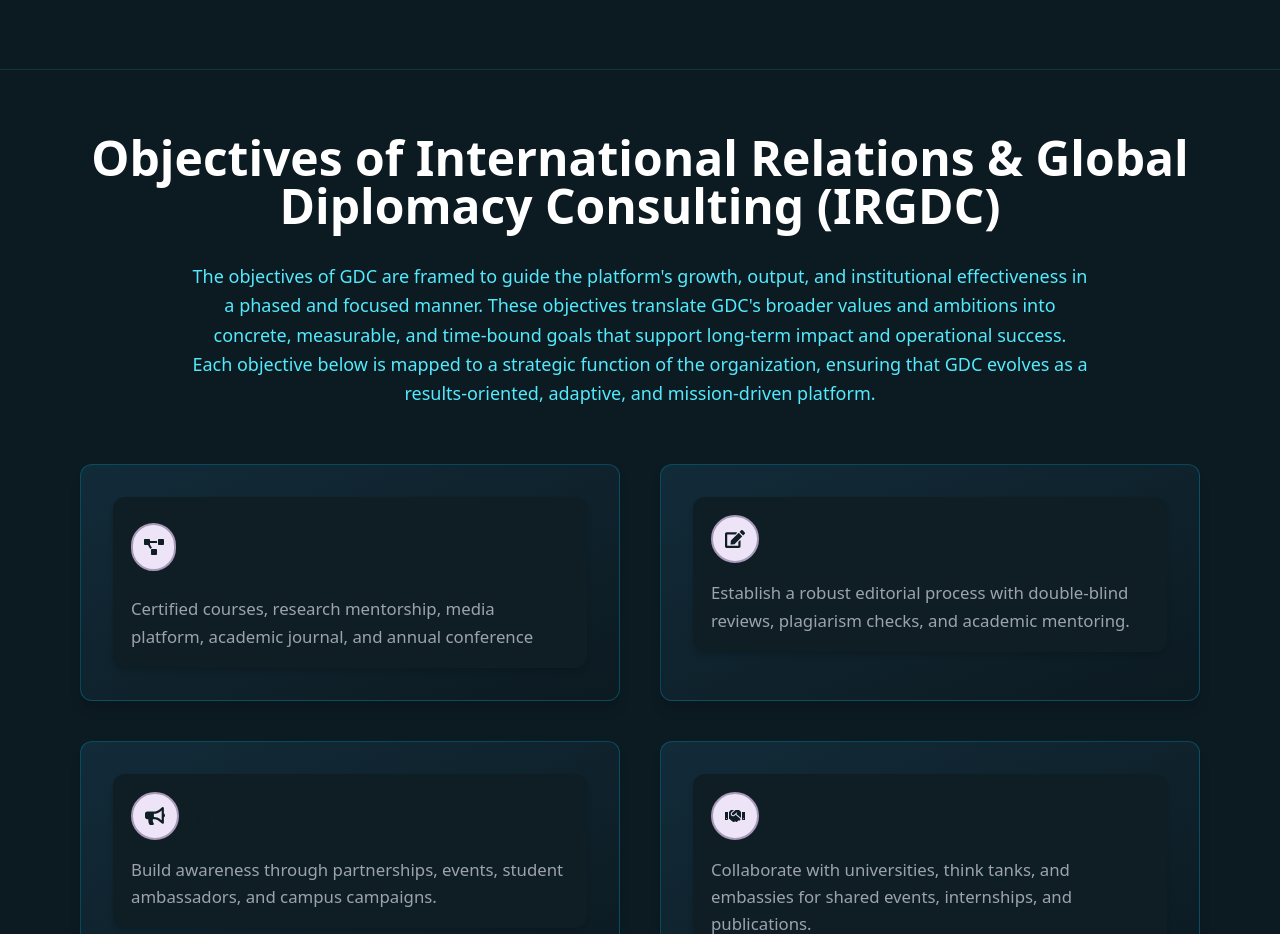
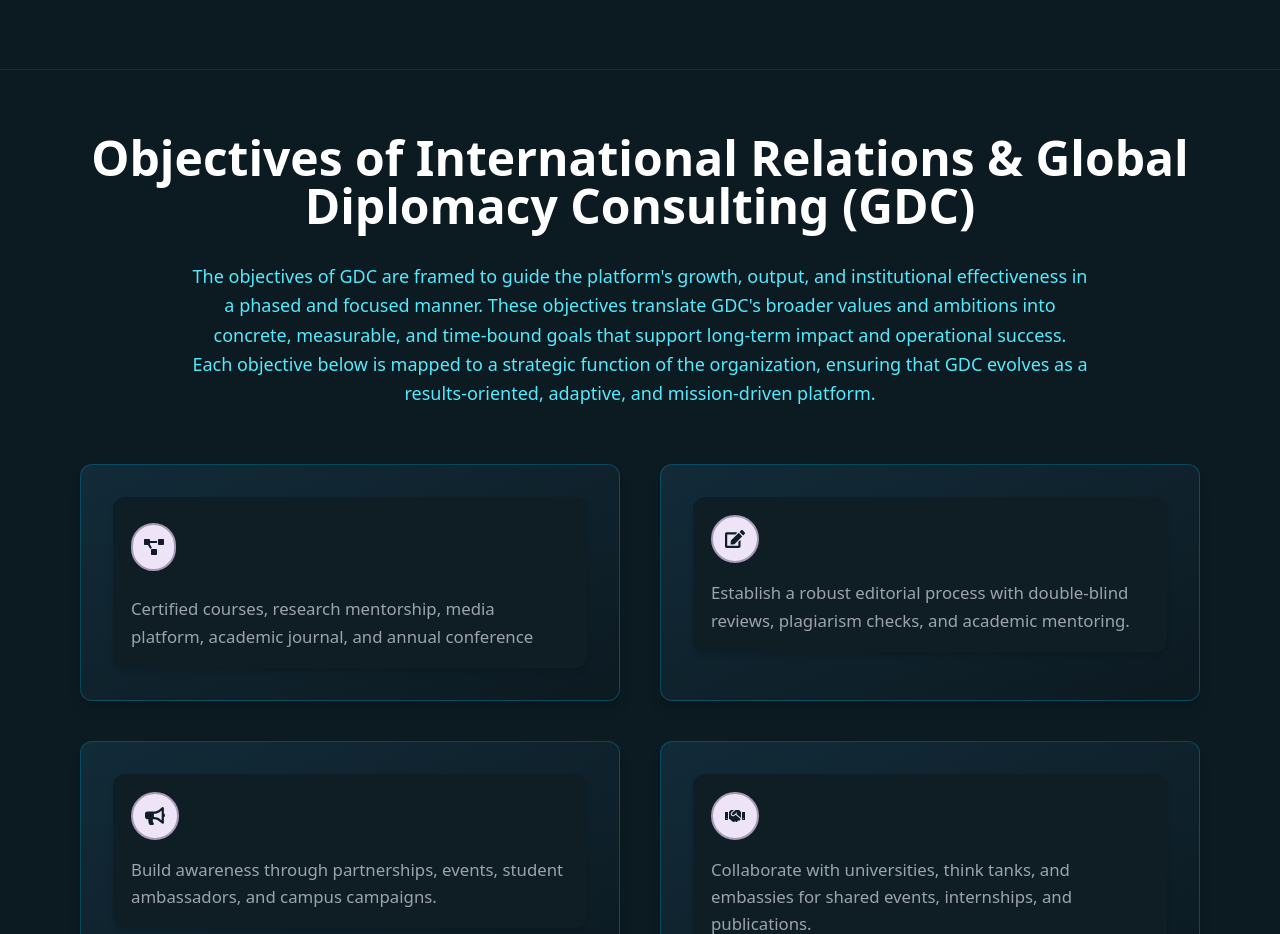
Before and after one commit to vikash-shaw-013/test, a React (Vite) app: page / in a window 1280 px wide. Shown: the part 3225-4159 px from the top of the page. Built offline with nearby package versions, Linux system fonts and the light colour scheme.

Commit message:
Update OnlineCohort.jsx

```diff
--- a/src/pages/OnlineCohort.jsx
+++ b/src/pages/OnlineCohort.jsx
@@ -86,7 +86,7 @@ const OnlineCohort = () => {
       <section className="bg-[#0c1a21] text-white py-16 px-4 border-t border-cyan-900/50">
         <div className="flex flex-col items-center justify-center text-center w-full gap-y-8">
           <h2 className="text-4xl md:text-5xl font-extrabold text-white">
-            Objectives of International Relations & Global Diplomacy Consulting (IRGDC)
+            Objectives of International Relations & Global Diplomacy Consulting (GDC)
           </h2>
           <p className="font-medium text-lg text-cyan-300 max-w-4xl leading-relaxed">
             The objectives of GDC are framed to guide the platform's growth, output,
```
